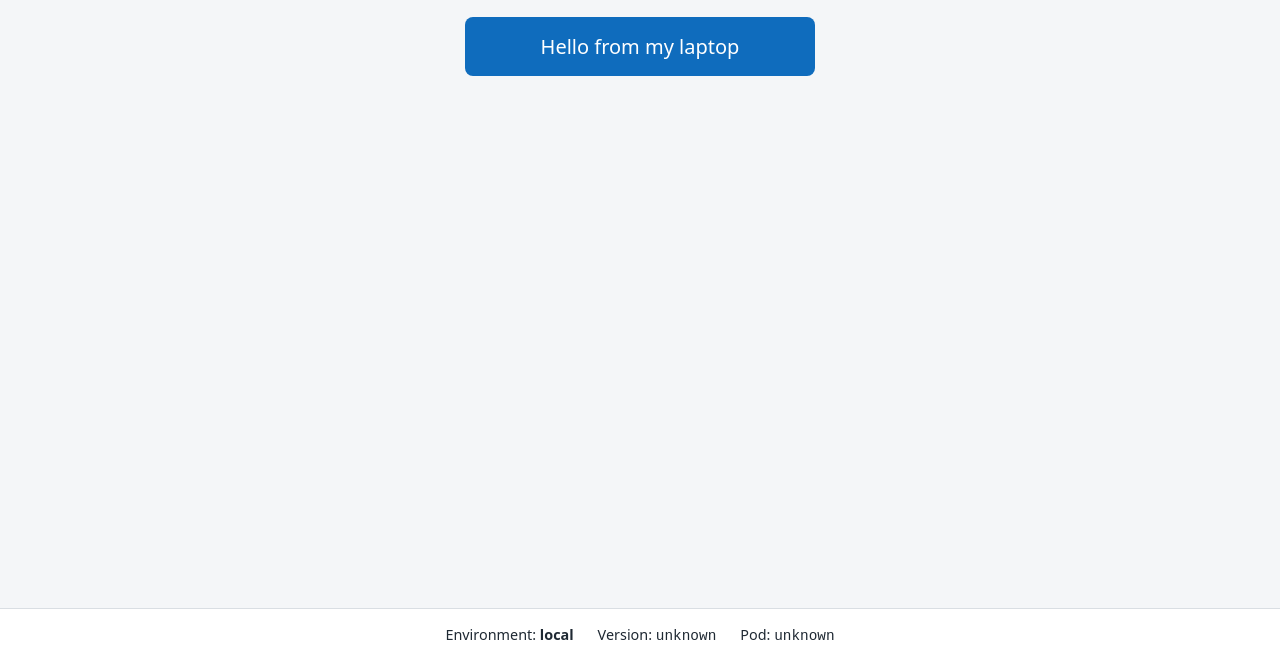
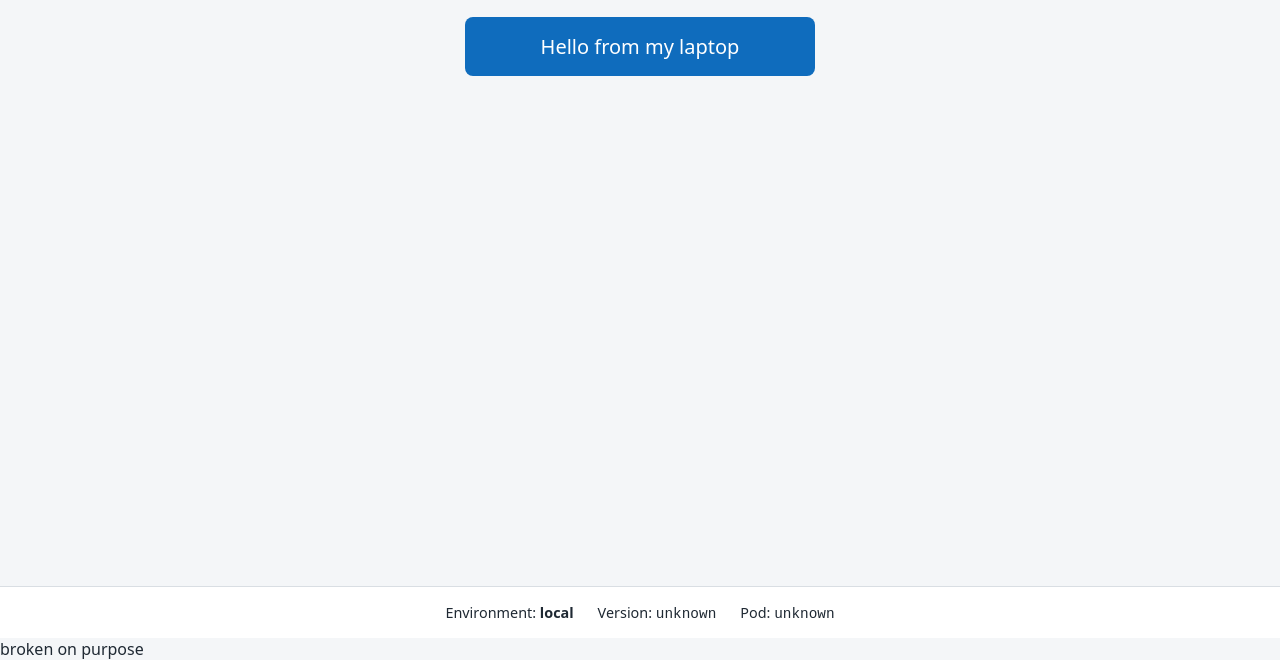
Before and after one commit to TheProgrammingPath/hello-mt, a website: page site/index.html in a window 1280 px wide. Shown: the part 140-800 px from the top of the page. Drawn offline with Linux system fonts and the light colour scheme; no server answers.

Commit message:
test: deliberate htmlhint failure (P6.2)

```diff
--- a/site/index.html
+++ b/site/index.html
@@ -17,5 +17,6 @@
     <span>Pod: <code id="pod">unknown</code></span>
   </footer>
   <script src="app.js"></script>
+<DIV>broken on purpose
 </body>
 </html>
```
